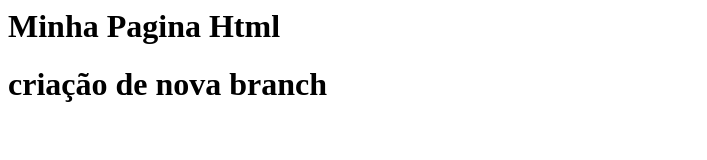
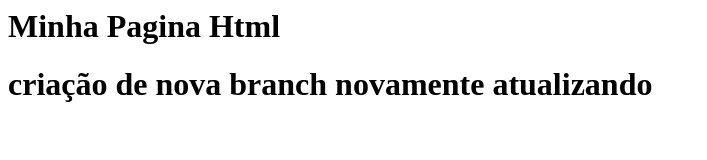
Before and after one commit to sonata1987/gama-no-github, a plain HTML site: page index.html in a window 1280 px wide. Shown: the whole page, without its empty margins (0-707 px from the left). Drawn offline with Linux system fonts and the light colour scheme.

Commit message:
atualização3 index.html

```diff
--- a/index.html
+++ b/index.html
@@ -2,7 +2,7 @@
 
   <body>
     <h1>Minha Pagina Html</h1>
-    <h1>criação de nova branch</h1>
+    <h1>criação de nova branch novamente atualizando </h1>
   </body>
 
 </html5>
```
